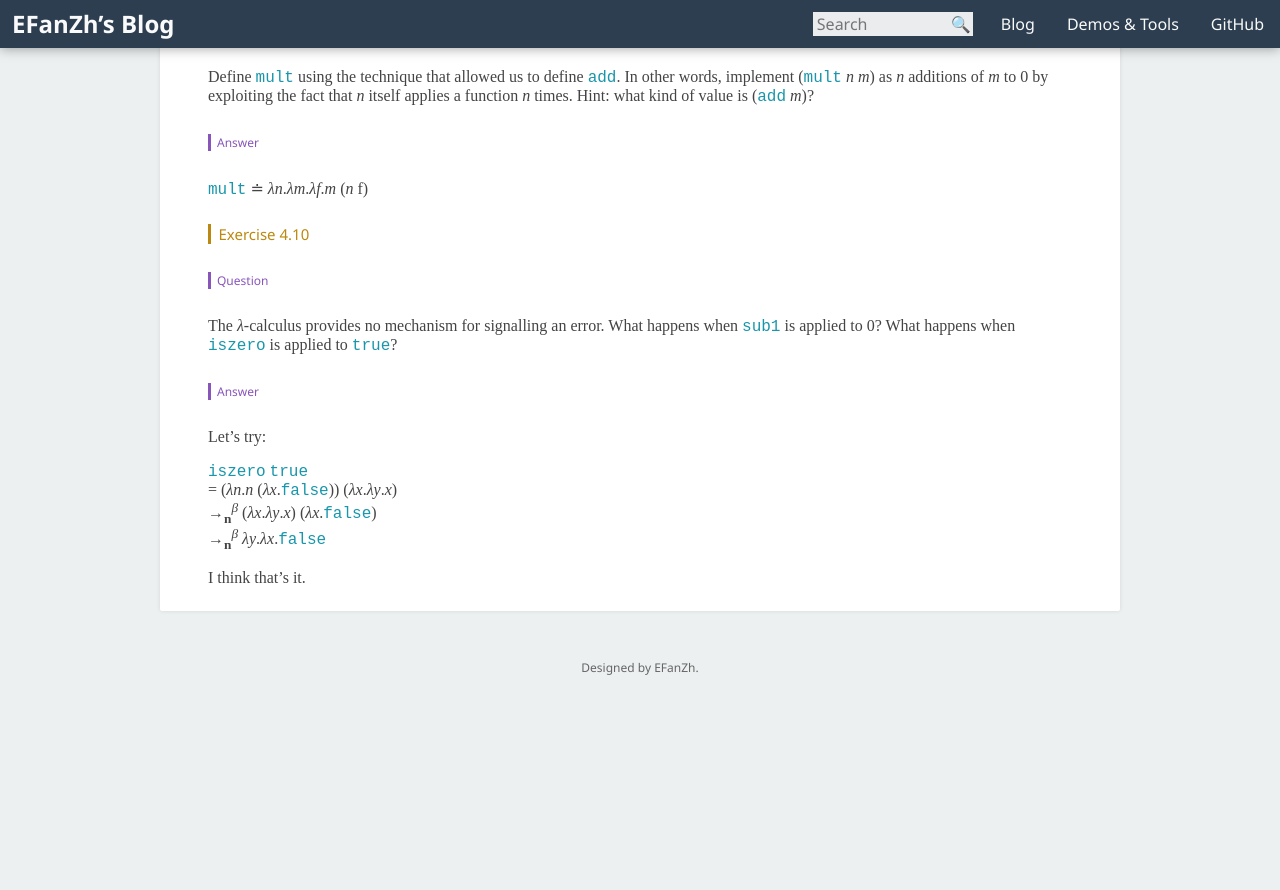
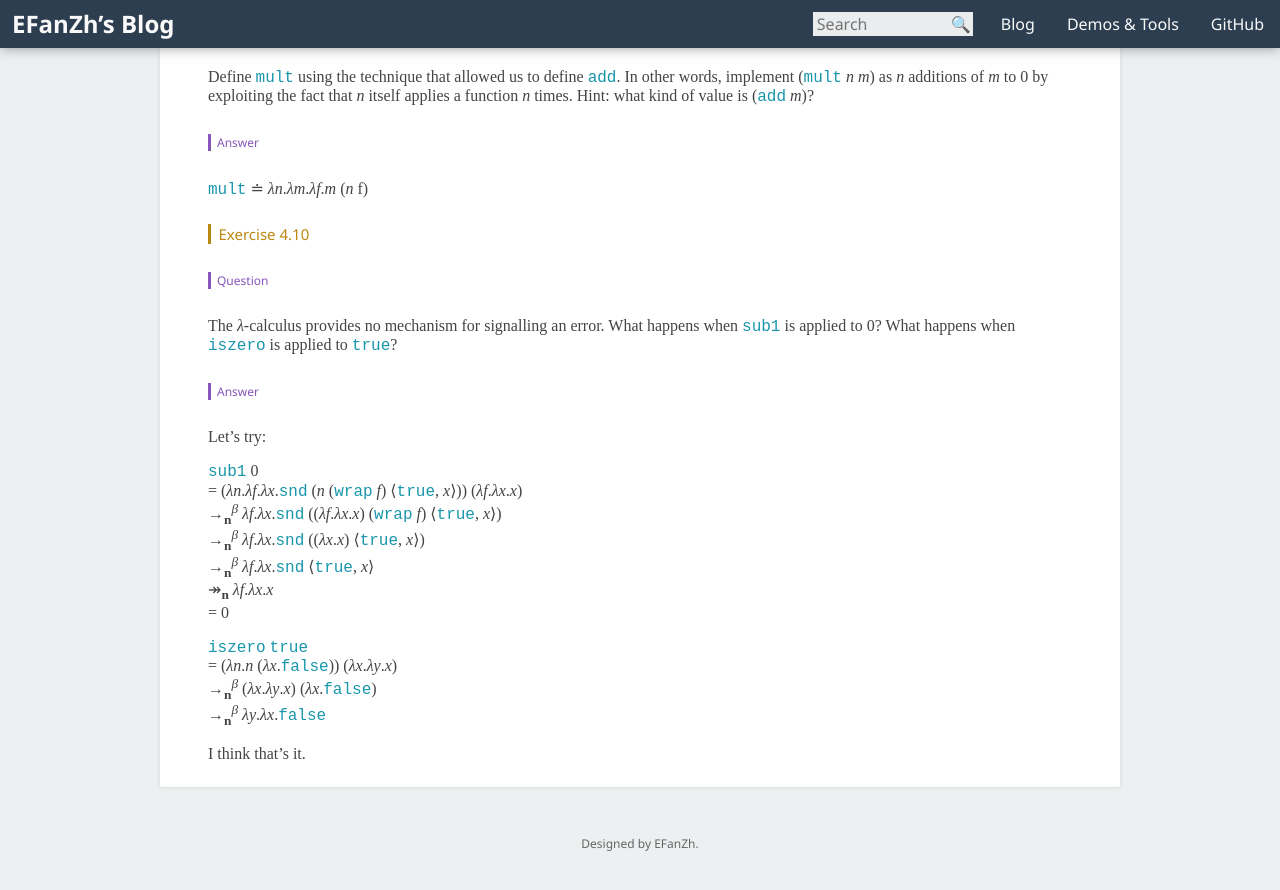
Before and after one commit to fuzeyi/efanzh.github.io, a Jekyll site: the page built from _posts/2016-06-04-programming-languages-and-lambda-calculi-exercises.md, in a window 1280 px wide and 900 px high, scrolled down 15662 px. Shown: the top 890 px of the window. Built offline with Jekyll 4.4.1, drawn with Linux system fonts in a browser that asks for light colours; before the commit the page ends 16386 px from its top, so only the background shows below that.

Commit message:
Add missing answer

```diff
--- a/_posts/2016-06-04-programming-languages-and-lambda-calculi-exercises.md
+++ b/_posts/2016-06-04-programming-languages-and-lambda-calculi-exercises.md
@@ -695,6 +695,14 @@ when `iszero` is applied to `true`?
 
 Let’s try:
 
+`sub1` 0 \\
+= (*λn*.*λf*.*λx*.`snd` (*n* (`wrap` *f*) ⟨`true`, *x*⟩)) (*λf*.*λx*.*x*) \\
+→<sub>**n**</sub><sup>*β*</sup> *λf*.*λx*.`snd` ((*λf*.*λx*.*x*) (`wrap` *f*) ⟨`true`, *x*⟩) \\
+→<sub>**n**</sub><sup>*β*</sup> *λf*.*λx*.`snd` ((*λx*.*x*) ⟨`true`, *x*⟩) \\
+→<sub>**n**</sub><sup>*β*</sup> *λf*.*λx*.`snd` ⟨`true`, *x*⟩ \\
+↠<sub>**n**</sub> *λf*.*λx*.*x* \\
+= 0
+
 `iszero` `true` \\
 = (*λn*.*n* (*λx*.`false`)) (*λx*.*λy*.*x*) \\
 →<sub>**n**</sub><sup>*β*</sup> (*λx*.*λy*.*x*) (*λx*.`false`) \\
```
